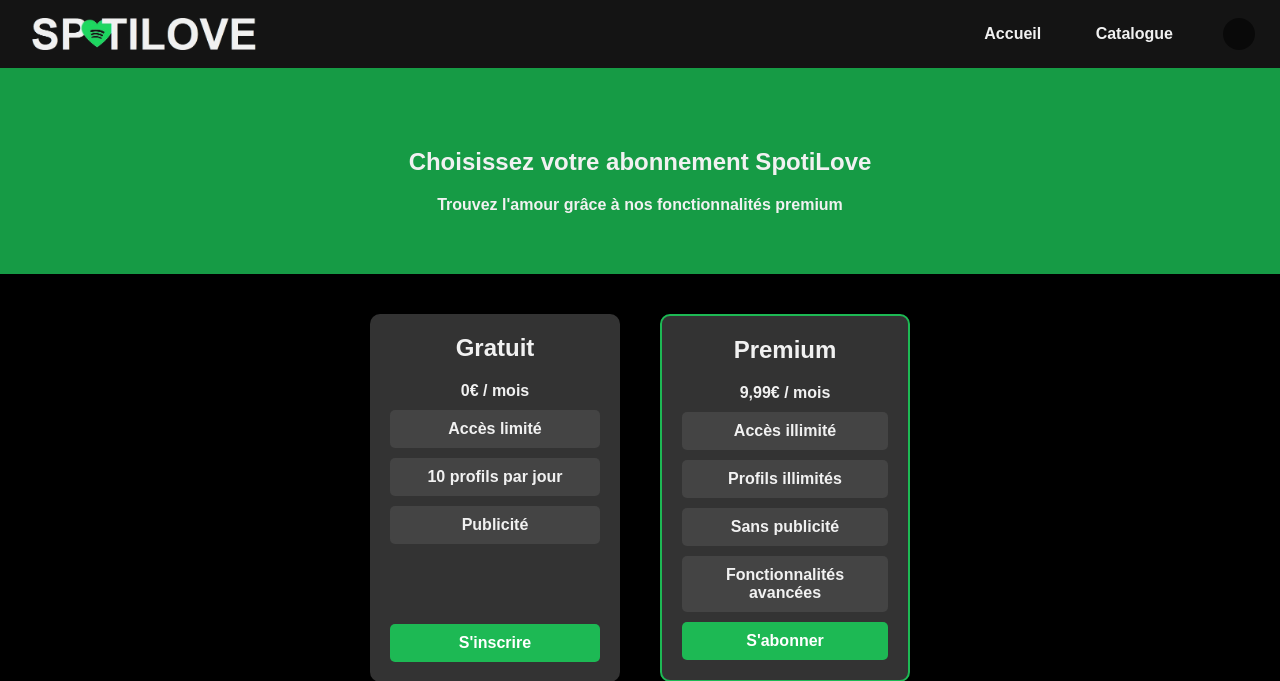
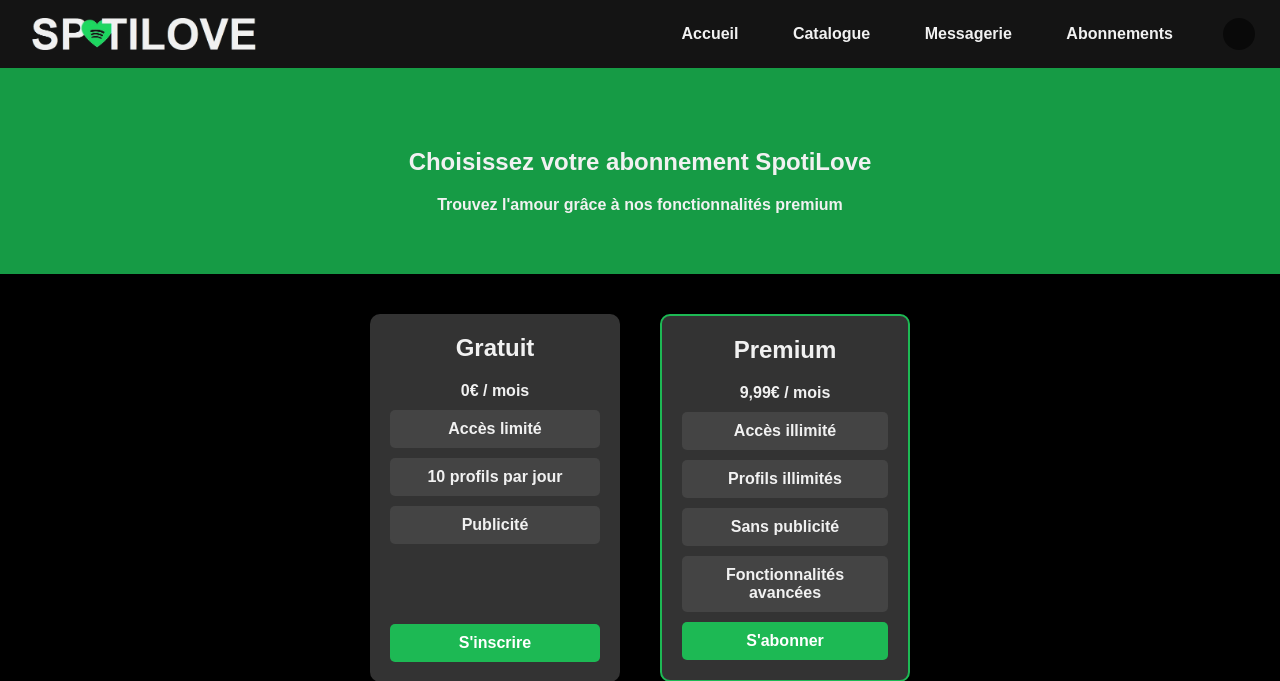
Before and after one commit to BesmaS/Projet-SiteDeREncontre, a PHP site: page /abonnement.php in a window 1280 px wide. Shown: the top 681 px of the page. Run offline with PHP 8.4, Linux system fonts and the light colour scheme; the visitor is signed in with stand-in values (Sample User, id 1).

Commit message:
Update header.php

```diff
--- a/inc/header.php
+++ b/inc/header.php
@@ -13,6 +13,8 @@
                 <!-- Si l'utilisateur est connecté -->
                 <?php if (isset($_SESSION["email"])) : ?>
                     <li><a href="catalogue.php">Catalogue</a></li>
+                    <li><a href="messagerie.php">Messagerie</a></li>
+                    <li><a href="abonnement.php">Abonnements</a></li>
                     <div class="dropdown" style="float:right;">
                         <button class="dropbtn">
                             <!-- <img class="profil-picture" src="images/default-profil-picture.png"/> -->
```
